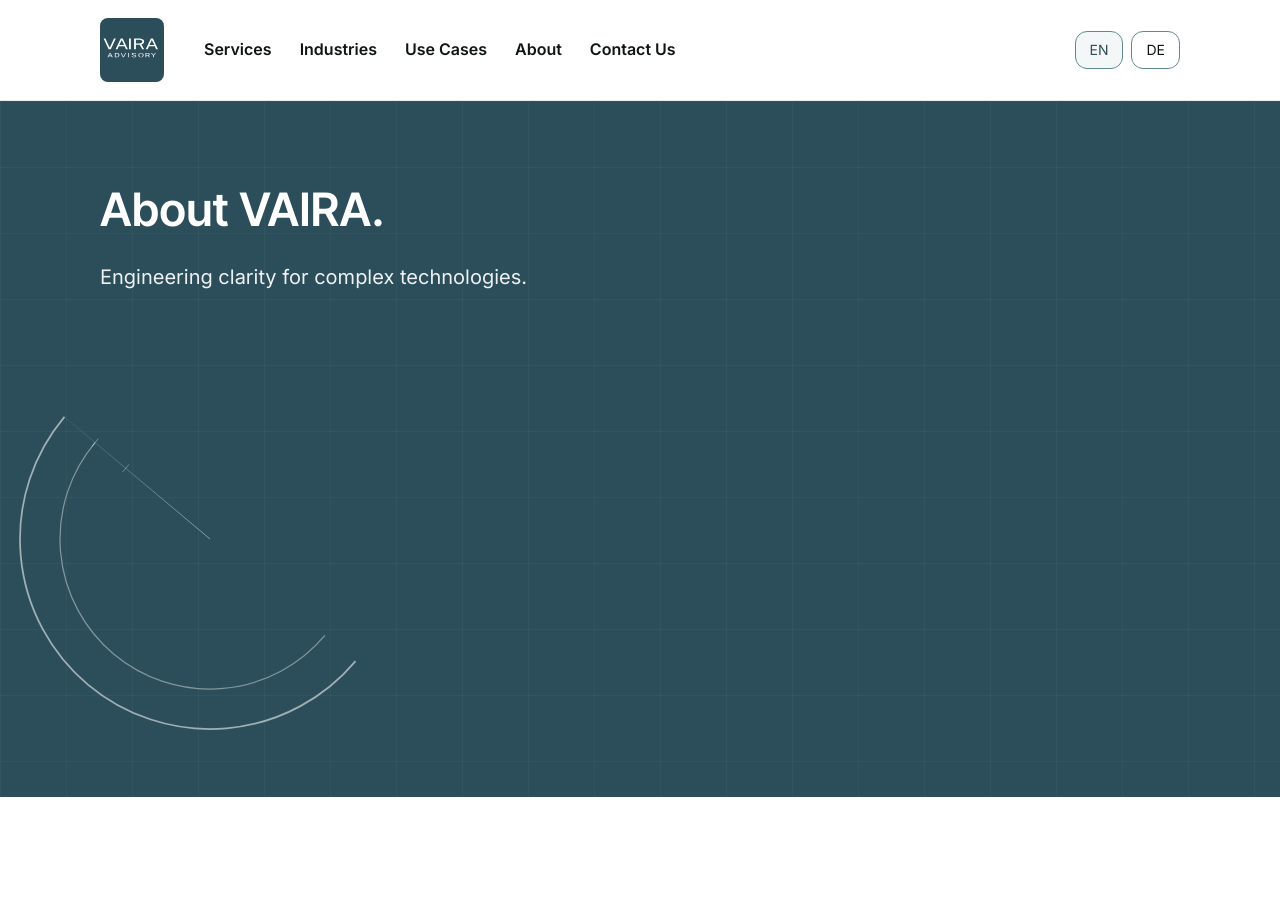
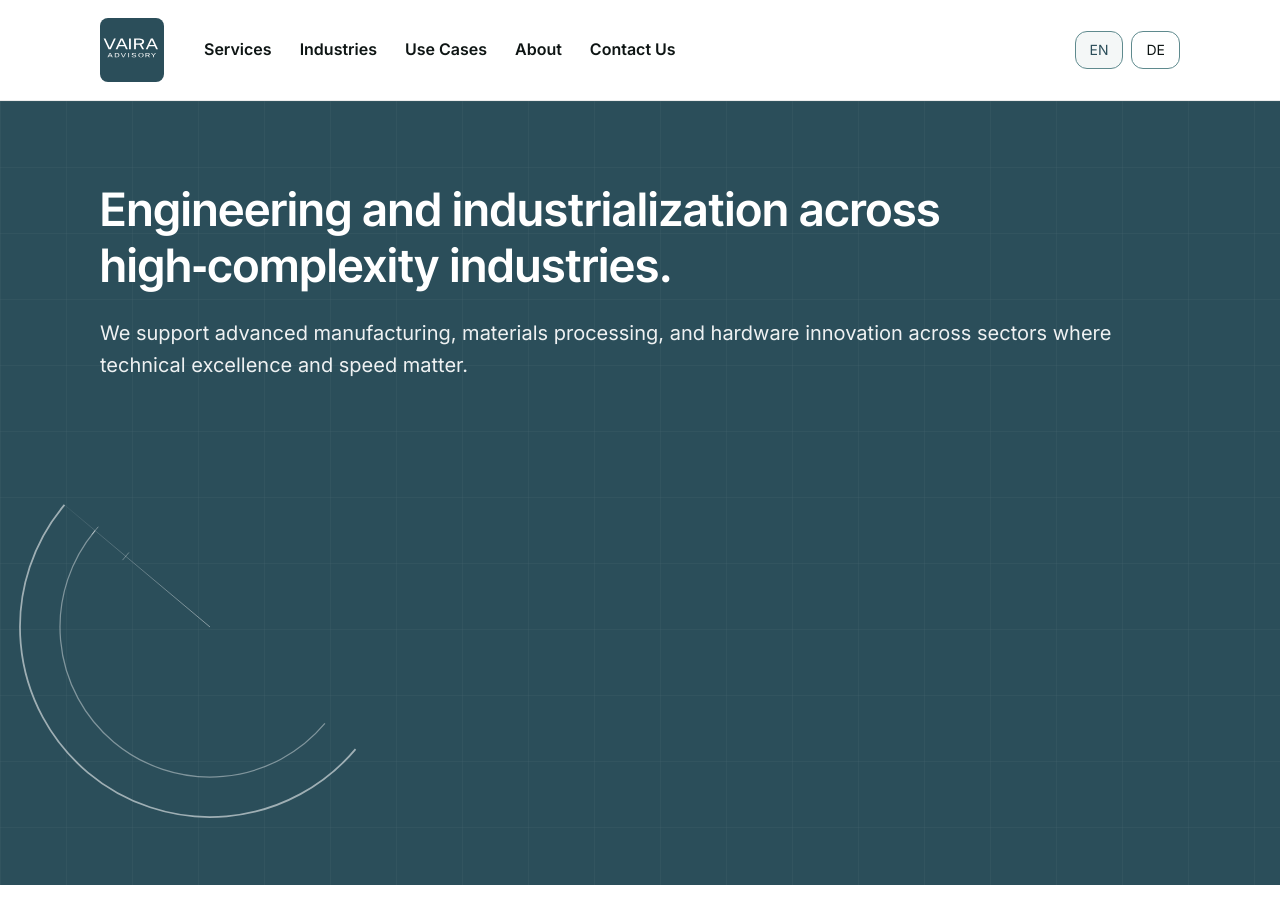
Before and after one commit to raphaelheeb/vaira-advisory, a Jekyll site: the page built from services/index.html, in a window 1280 px wide and 900 px high. Built offline with Jekyll 4.4.1, drawn with Linux system fonts in a browser that asks for light colours.

Commit message:
Update index.html

```diff
--- a/services/index.html
+++ b/services/index.html
@@ -11,8 +11,10 @@
 <!-- ========================= -->
 <section id="hero" class="hero hero--clean">
   <div class="content-wrapper">
-    <h1 class="hero-title">About VAIRA.</h1>
-    <p class="hero-sub">Engineering clarity for complex technologies.</p>
+    <h1 class="hero-title">Engineering and industrialization across high‑complexity industries.</h1>
+    <p class="hero-sub">
+      We support advanced manufacturing, materials processing, and hardware innovation across sectors where technical excellence and speed matter.
+    </p>
   </div>
 
   <div class="cad-hero-shape">
```
